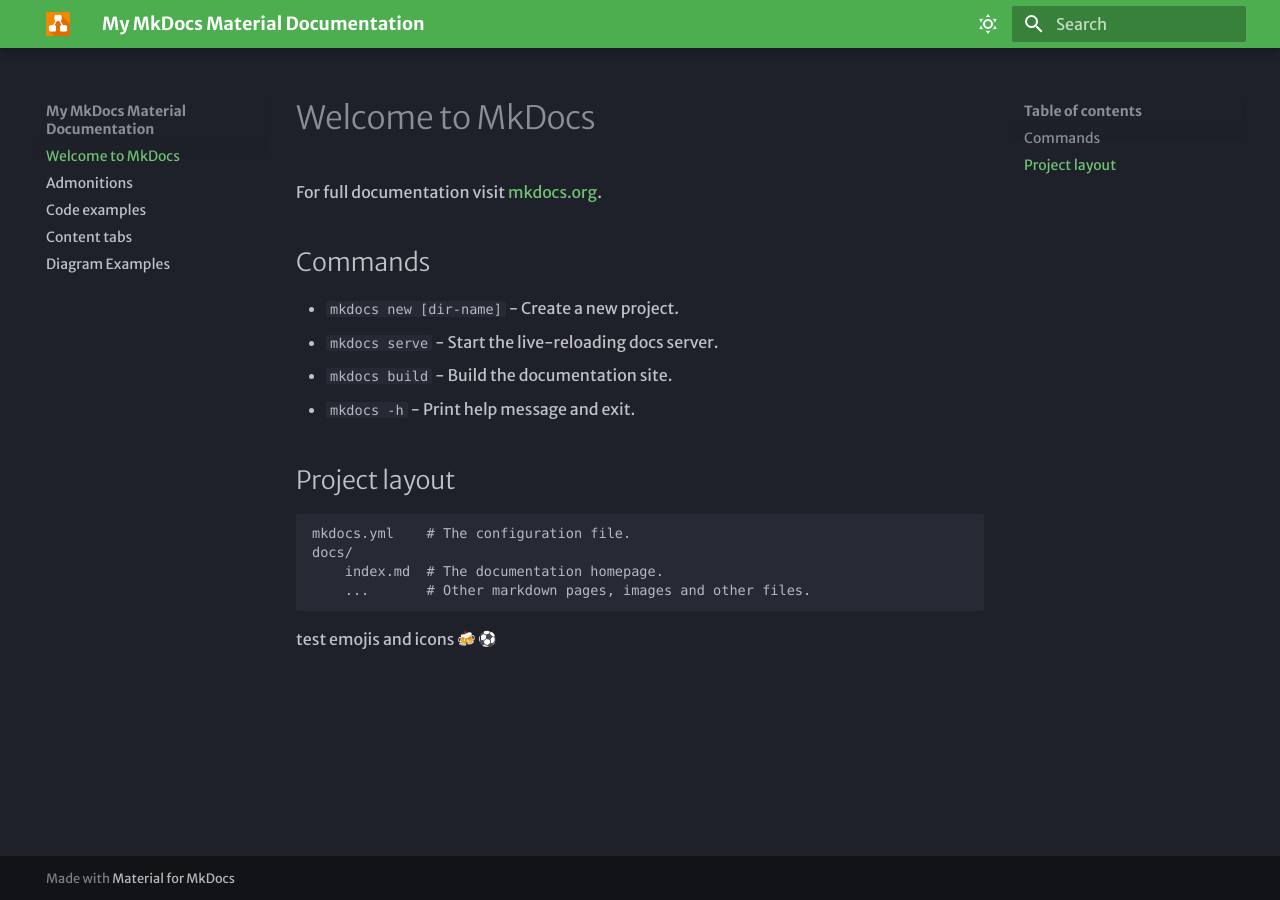
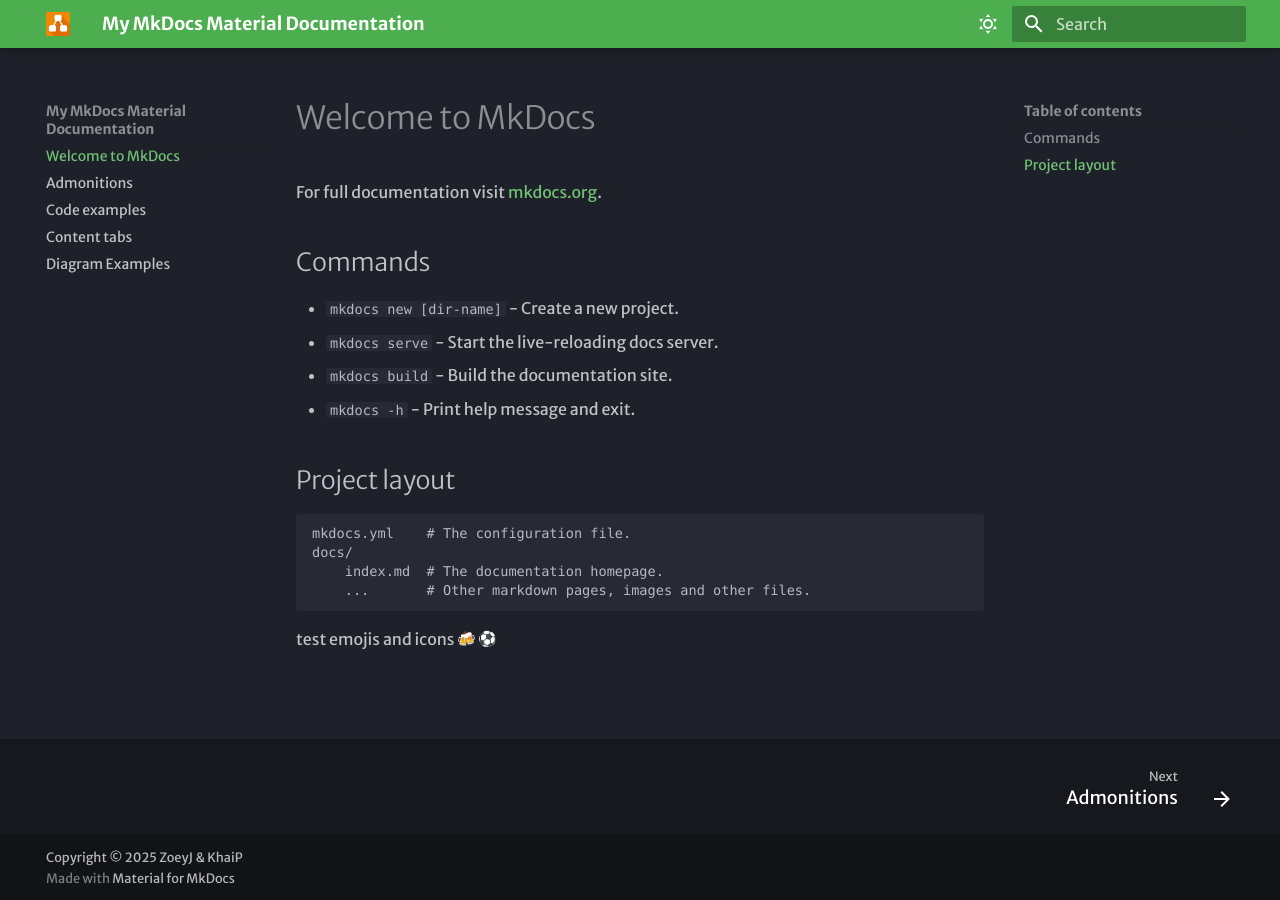
Before and after one commit to zoeyj3/2216_documentation, an MkDocs documentation site: the page built from docs/index.md, in a window 1280 px wide. Built offline with MkDocs 1.6.1 and Material for MkDocs 9.7.7, drawn with Linux system fonts in a browser that asks for light colours; emoji names are drawn with the system emoji font; some web fonts are replaced.

Commit message:
Clean up MkDocs setup

```diff
--- a/mkdocs.yml
+++ b/mkdocs.yml
@@ -7,6 +7,8 @@
     code: Red Hat Mono
   logo: assets/drawio-logo.png
   favicon: assets/drawio-logo.png
+  features:
+    - navigation.footer
   palette:
     # Dark Mode
     - scheme: slate
@@ -45,3 +47,5 @@
       alternate_style: true
   - admonition
   - pymdownx.details
+
+copyright: Copyright &copy; 2025 ZoeyJ & KhaiP
```
Also changed, not shown: 1 other file.
